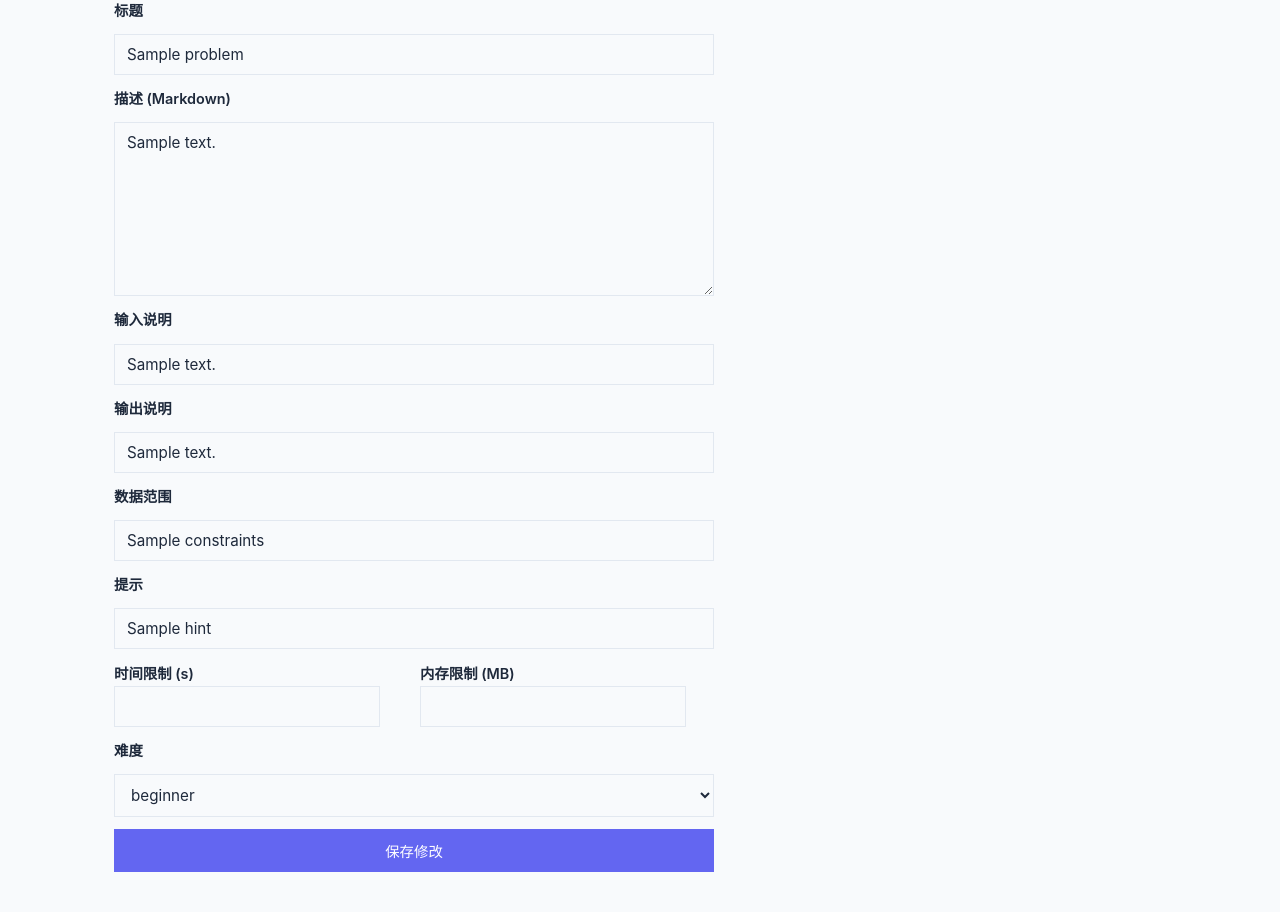
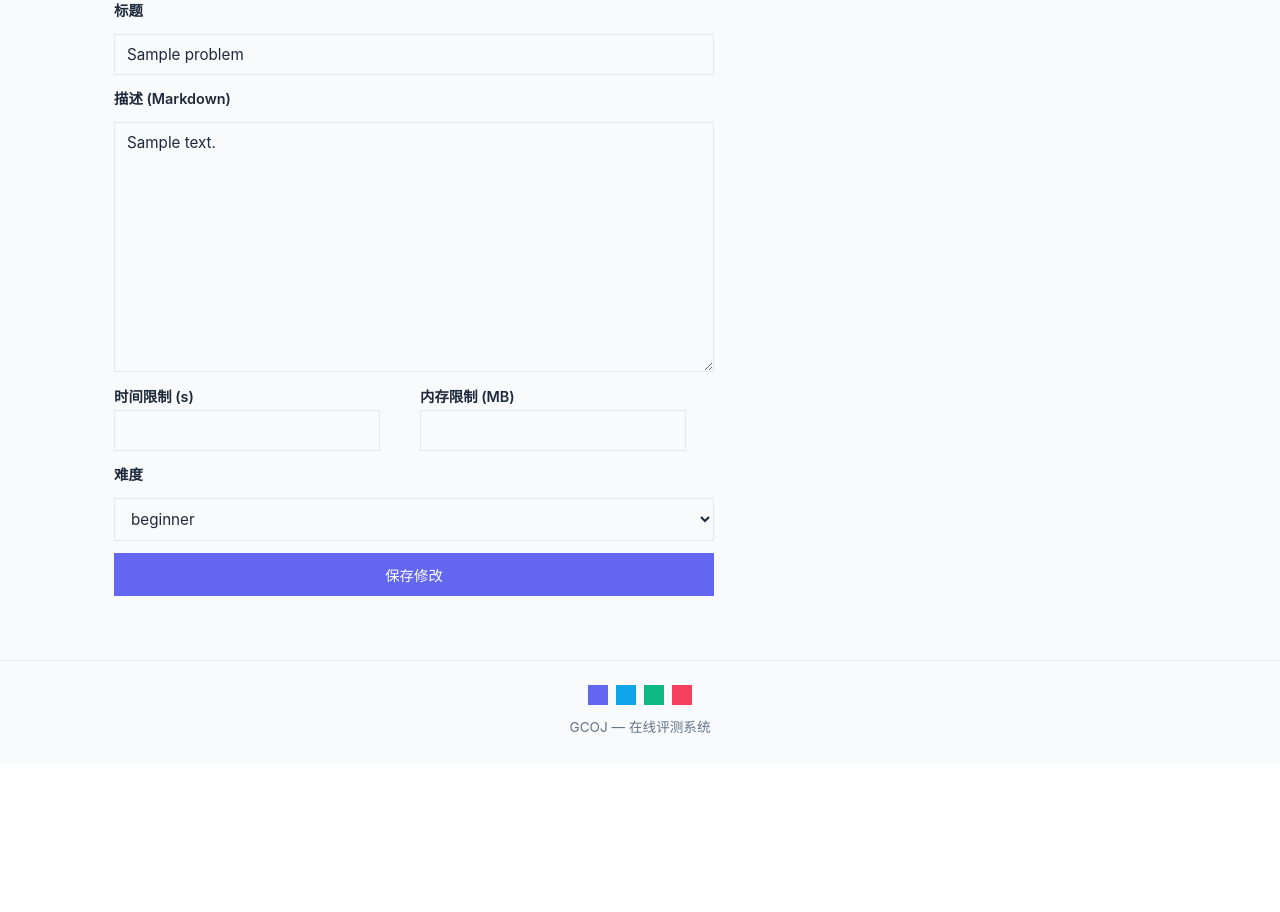
Before and after one commit to Graphcity123/GraphCityOJ, a Django app: template frontend/oj/templates/oj/problems/edit.html in a window 1280 px wide. Shown: the part 143-1055 px from the top of the page. After the commit the page ends 877 px from the top, so only its background shows below. Run offline with Django 5.2, Linux system fonts and the light colour scheme; the template is opened without the code that fills it: most values are stand-ins (such as "Sample title", 1, 10 or a date in 2020); some web fonts are replaced.

Commit message:
refactor: remove input/output/constraints/hint from edit form
- Edit page now only has: title, description, time_limit, memory_limit, difficulty
- Detail page already simplified to just description (rendered from markdown)
- All problem content is in the .md file, rendered as markdown

```diff
--- a/frontend/oj/templates/oj/problems/edit.html
+++ b/frontend/oj/templates/oj/problems/edit.html
@@ -10,19 +10,7 @@
     <input type="text" name="title" value="{{ problem.title }}" required>
 
     <label>描述 (Markdown)</label>
-    <textarea name="description" rows="8">{{ problem.description }}</textarea>
-
-    <label>输入说明</label>
-    <input type="text" name="input_description" value="{{ problem.input_description }}">
-
-    <label>输出说明</label>
-    <input type="text" name="output_description" value="{{ problem.output_description }}">
-
-    <label>数据范围</label>
-    <input type="text" name="constraints" value="{{ problem.constraints }}">
-
-    <label>提示</label>
-    <input type="text" name="hint" value="{{ problem.hint }}">
+    <textarea name="description" rows="12">{{ problem.description }}</textarea>
 
     <div style="display:flex;gap:12px">
         <div style="flex:1"><label>时间限制 (s)</label>
```
